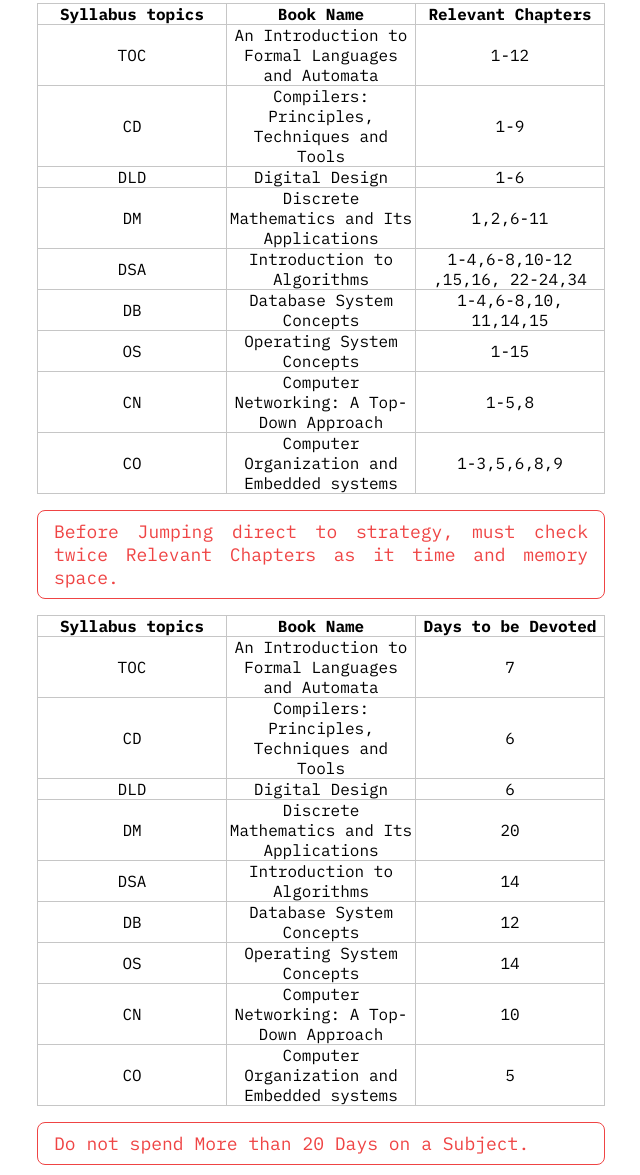
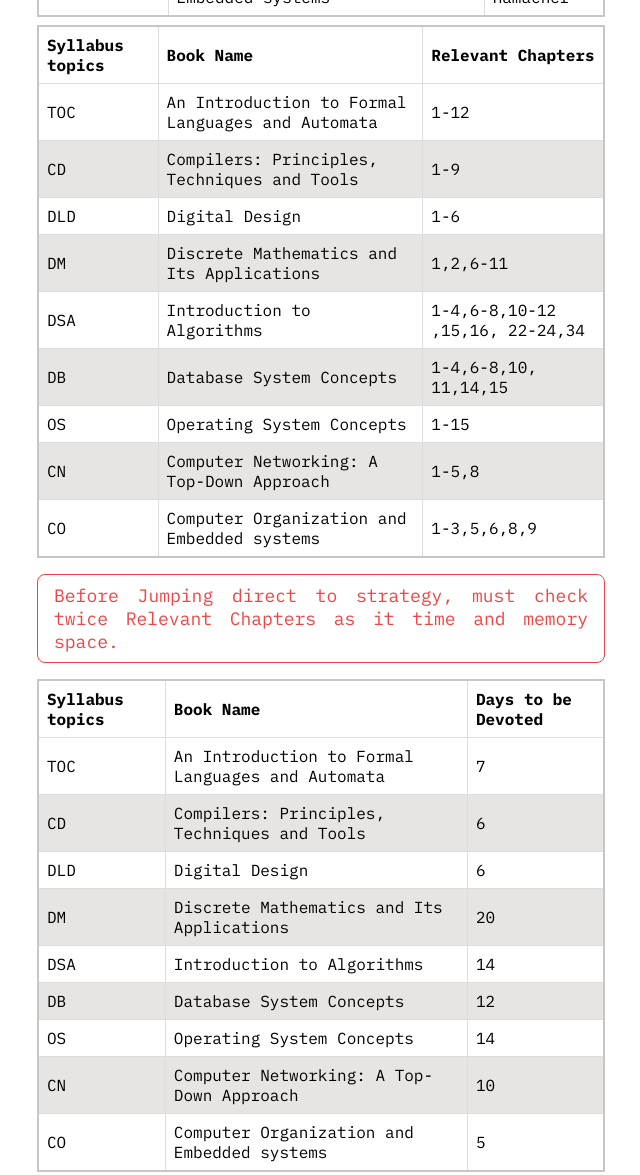
Before and after one commit to bajajshubham/bajajshubham.github.io, a plain HTML site: page blogs/general/cse_bachelors_online.html in a window 1280 px wide. Shown: the part 1913-3088 px from the top of the page, without its empty margins (319-959 px from the left). Drawn offline with Linux system fonts and the light colour scheme.

Commit message:
fix: blog general bachelors table layout

```diff
--- a/blogs/general/cse_bachelors_online.html
+++ b/blogs/general/cse_bachelors_online.html
@@ -66,8 +66,8 @@
 
                      <p style="margin-top: 2rem;">
                          <strong>Phase1: </strong>Studying books and solving examples (125 days, 8 hours/day).
-
-                         <table class="" rules="all" style="border-collapse:collapse; border:1px solid #c6c6c6; table-layout:fixed; width:100%; text-align: center;" cellspacing="0" cellpadding="10">
+<!--  -->
+                         <table class="blog-general-bachelors-table" rules="all" style="border:2px solid #c6c6c6; border-collapse:collapse; table-layout:auto; width:100%;">
 
                             <thead>
                                 <tr>
@@ -143,7 +143,7 @@
 
                      <p>
 
-                        <table class="" rules="all" style="border-collapse:collapse; border:1px solid #c6c6c6; table-layout:fixed; width:100%; text-align: center;" cellspacing="0" cellpadding="10">
+                        <table class="blog-general-bachelors-table" rules="all" style="border:2px solid #c6c6c6; border-collapse:collapse; table-layout:auto; width:100%;">
 
                             <thead>
                                 <tr>
@@ -220,7 +220,7 @@
                      <p class="links-secondary" style="margin: 1rem auto; padding: .5em 1rem;  font-size:large;">Before Jumping direct to strategy, must check twice Relevant Chapters as it time and memory space.</p>
 
                      <p>
-                        <table class="" rules="all" style="border-collapse:collapse; border:1px solid #c6c6c6; table-layout:fixed; width:100%; text-align: center;" cellspacing="0" cellpadding="10">
+                        <table class="blog-general-bachelors-table" rules="all" style="border:2px solid #c6c6c6; border-collapse:collapse; table-layout:auto; width:100%;">
 
                             <thead>
                                 <tr>
--- a/styles/blog_styles.css
+++ b/styles/blog_styles.css
@@ -54,3 +54,15 @@
 {
     margin-right: .5rem;
 } */
+
+.blog-general-bachelors-table td,th
+{
+    border: 1px solid #dddddd;
+    text-align: left;
+    padding: 8px;
+}
+
+.blog-general-bachelors-table tr:nth-child(even)
+{
+    background-color: var(--off-white);
+}
```
